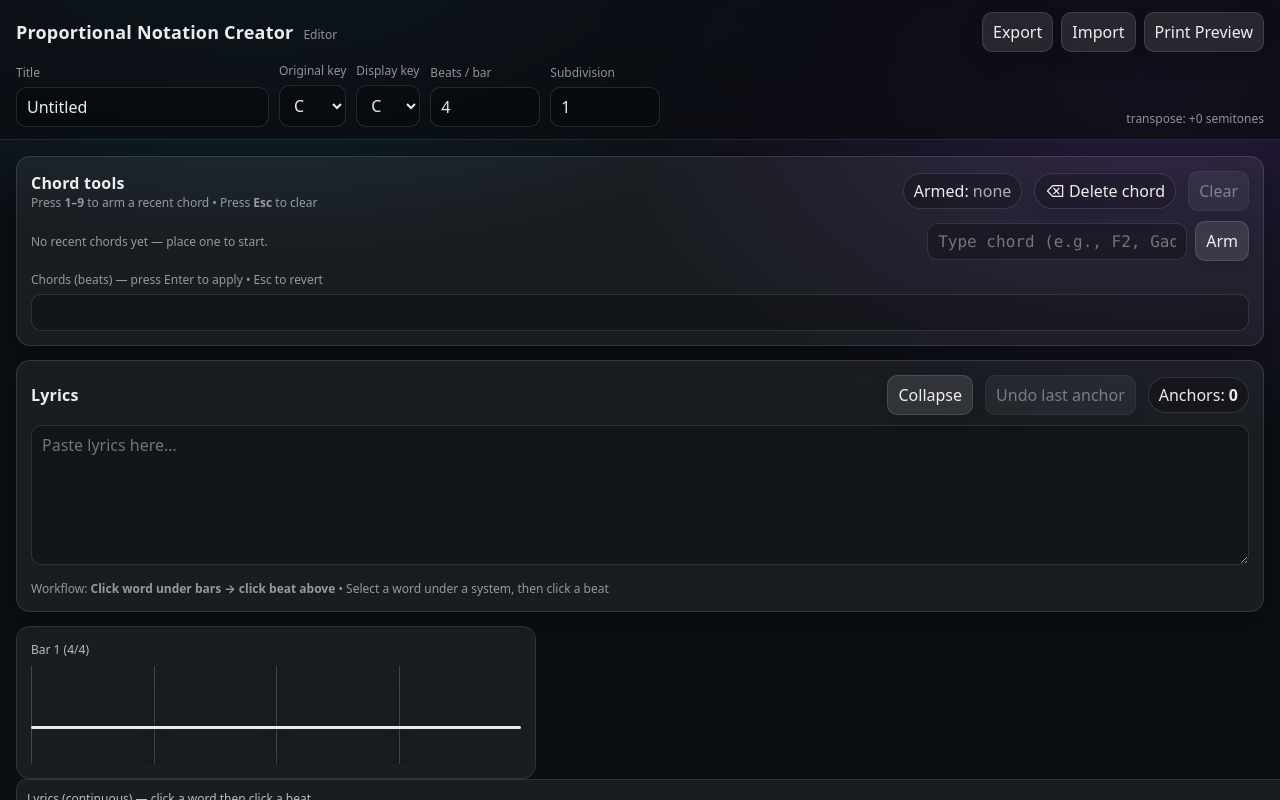
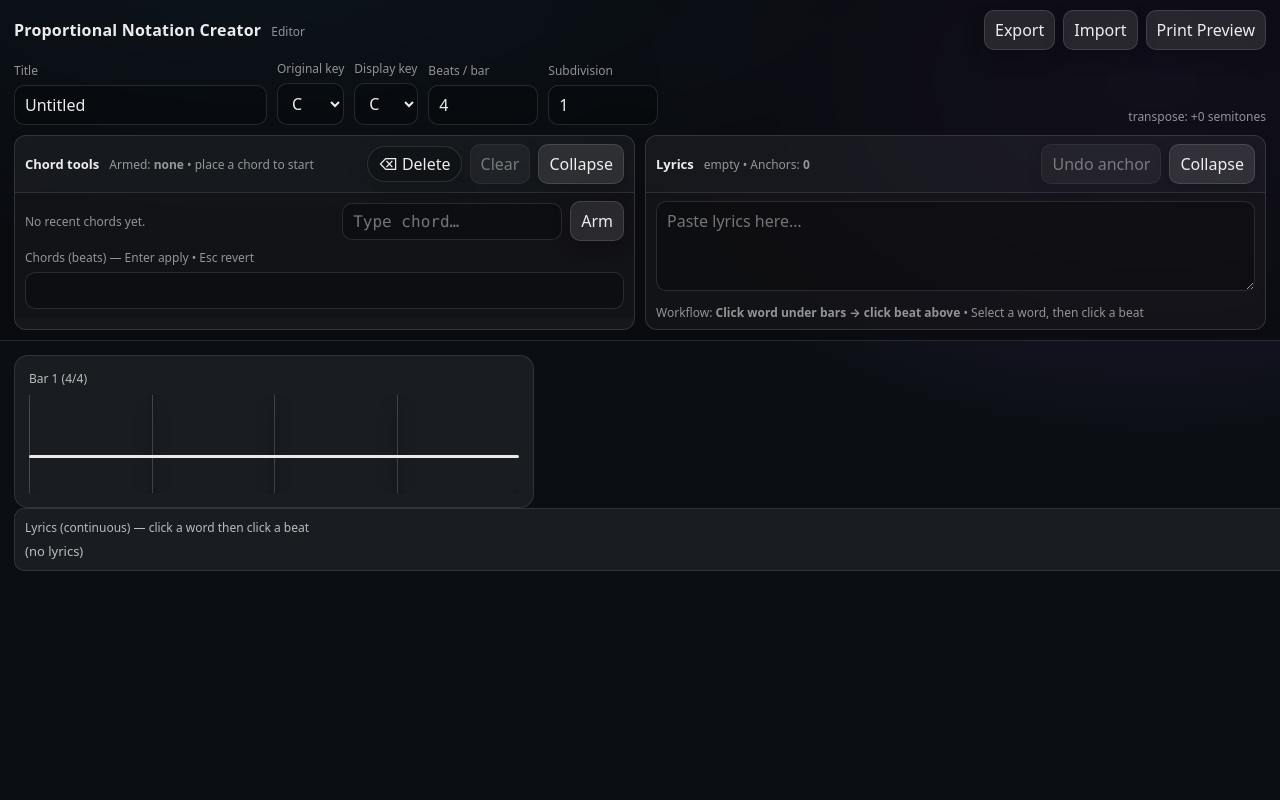
Before and after one commit to MattyPumba/proportional-notation-creator, a Next.js app: page / in a window 1280 px wide. Built offline with nearby package versions, Linux system fonts and the light colour scheme.

Commit message:
ui: pin collapsible chord tools and lyrics dock under sticky settings bar

```diff
--- a/src/app/globals.css
+++ b/src/app/globals.css
@@ -99,14 +99,14 @@ button:disabled {
 .topBar {
   position: sticky;
   top: 0;
-  z-index: 50;
-  background: rgba(10, 12, 16, 0.72);
+  z-index: 60;
+  background: rgba(10, 12, 16, 0.74);
   backdrop-filter: blur(10px);
   border-bottom: 1px solid var(--border);
 }
 
 .topBarInner {
-  padding: 12px 16px;
+  padding: 10px 14px;
   display: flex;
   flex-direction: column;
   gap: 10px;
@@ -126,7 +126,7 @@ button:disabled {
 }
 
 .brand h1 {
-  font-size: 18px;
+  font-size: 16px;
   margin: 0;
   font-weight: 800;
   letter-spacing: 0.2px;
@@ -174,7 +174,7 @@ button:disabled {
 .content {
   flex: 1;
   overflow: auto;
-  padding: 16px;
+  padding: 14px;
 }
 
 .card {
@@ -225,3 +225,72 @@ button:disabled {
   font-size: 12px;
   color: var(--muted-2);
 }
+
+/* Dock: chord tools + lyrics (fixed under settings, not in scroll) */
+.dockRow {
+  display: grid;
+  grid-template-columns: 1fr 1fr;
+  gap: 10px;
+}
+
+@media (max-width: 1100px) {
+  .dockRow {
+    grid-template-columns: 1fr;
+  }
+}
+
+.dockPanel {
+  background: rgba(255, 255, 255, 0.05);
+  border: 1px solid var(--border);
+  border-radius: 12px;
+  overflow: hidden;
+}
+
+.dockHeader {
+  display: flex;
+  align-items: center;
+  justify-content: space-between;
+  gap: 10px;
+  padding: 8px 10px;
+}
+
+.dockHeaderLeft {
+  display: flex;
+  align-items: baseline;
+  gap: 10px;
+  min-width: 0;
+}
+
+.dockTitle {
+  font-weight: 800;
+  font-size: 13px;
+}
+
+.dockMeta {
+  font-size: 12px;
+  color: var(--muted-2);
+  white-space: nowrap;
+  overflow: hidden;
+  text-overflow: ellipsis;
+}
+
+.dockHeaderRight {
+  display: flex;
+  gap: 8px;
+  align-items: center;
+  flex-wrap: wrap;
+}
+
+.dockBody {
+  padding: 10px;
+  border-top: 1px solid var(--border);
+  background: rgba(0, 0, 0, 0.18);
+}
+
+.dockBodyTight {
+  padding: 8px 10px;
+}
+
+.monoInput {
+  font-family: ui-monospace, SFMono-Regular, Menlo, Monaco, Consolas, monospace;
+}
--- a/src/app/page.tsx
+++ b/src/app/page.tsx
@@ -10,7 +10,6 @@ import { LeadSheetGrid } from "@/components/LeadSheetGrid";
 
 const KEYS = ["C","G","D","A","E","B","F#","C#","F","Bb","Eb","Ab","Db","Gb","Cb"];
 const STORAGE_KEY = "pnc_doc_v1";
-
 const DELETE_TOOL = "__DELETE__";
 
 function newDoc(): LeadSheetDoc {
@@ -21,9 +20,7 @@ function newDoc(): LeadSheetDoc {
     displayKey: "C",
     timeSignature: { beatsPerBar: 4, beatUnit: 4 },
     subdivision: 1,
-    sections: [
-      { id: "section-1", name: "Verse 1", lyrics: "", chords: [], anchors: [] },
-    ],
+    sections: [{ id: "section-1", name: "Verse 1", lyrics: "", chords: [], anchors: [] }],
     updatedAt: "",
   };
 }
@@ -34,13 +31,6 @@ function isTypingTarget(el: EventTarget | null) {
   return tag === "INPUT" || tag === "TEXTAREA" || el.isContentEditable;
 }
 
-/**
- * Convert chord events back to a compact "SYMBOL:beats ..." string.
- *
- * - Beats are derived from cell deltas / subdivision.
- * - FINAL chord extends to END OF BAR.
- * - If the first chord starts after cell 0, prepend X:<beats>.
- */
 function chordsToBeatString(chords: ChordEvent[], subdivision: number, beatsPerBar: number) {
   if (!chords.length) return "";
 
@@ -50,15 +40,11 @@ function chordsToBeatString(chords: ChordEvent[], subdivision: number, beatsPerB
 
   const sorted = [...chords].sort((a, b) => a.cell - b.cell);
 
-  // Group chords that share the same cell; keep last one
   const uniqByCell: ChordEvent[] = [];
   for (const c of sorted) {
     const prev = uniqByCell[uniqByCell.length - 1];
-    if (prev && prev.cell === c.cell) {
-      uniqByCell[uniqByCell.length - 1] = c;
-    } else {
-      uniqByCell.push(c);
-    }
+    if (prev && prev.cell === c.cell) uniqByCell[uniqByCell.length - 1] = c;
+    else uniqByCell.push(c);
   }
 
   const parts: string[] = [];
@@ -75,9 +61,8 @@ function chordsToBeatString(chords: ChordEvent[], subdivision: number, beatsPerB
 
     let cellDelta: number;
 
-    if (next) {
-      cellDelta = Math.max(0, next.cell - cur.cell);
-    } else {
+    if (next) cellDelta = Math.max(0, next.cell - cur.cell);
+    else {
       const cellInBar = ((cur.cell % barCells) + barCells) % barCells;
       cellDelta = Math.max(0, barCells - cellInBar);
     }
@@ -94,16 +79,15 @@ export default function Home() {
   const [lastLoaded, setLastLoaded] = useState<string>("");
   const [selectedCharIndex, setSelectedCharIndex] = useState<number | null>(null);
 
-  // Chord hotbar state
-  const [armedChord, setArmedChord] = useState<string | null>(null); // DISPLAY symbol OR DELETE_TOOL
-  const [recentChords, setRecentChords] = useState<string[]>([]); // DISPLAY symbols, max 9
+  // Chord tools state
+  const [armedChord, setArmedChord] = useState<string | null>(null);
+  const [recentChords, setRecentChords] = useState<string[]>([]);
   const [chordQuickInput, setChordQuickInput] = useState<string>("");
-
-  // Draft string for the chord input; source of truth is still section.chords
   const [chordDraft, setChordDraft] = useState<string>("");
 
-  // Lyrics collapse
-  const [lyricsOpen, setLyricsOpen] = useState<boolean>(true);
+  // Dock collapse state
+  const [chordToolsOpen, setChordToolsOpen] = useState(true);
+  const [lyricsOpen, setLyricsOpen] = useState(true);
 
   const fileRef = useRef<HTMLInputElement>(null);
 
@@ -116,10 +100,6 @@ export default function Home() {
     } catch {
       // ignore
     }
-  }, []);
-
-  useEffect(() => {
-    setDoc((d) => ({ ...d, updatedAt: new Date().toISOString() }));
   }, []);
 
   useEffect(() => {
@@ -153,17 +133,12 @@ export default function Home() {
   }, [section.chords, doc.subdivision, doc.timeSignature.beatsPerBar]);
 
   useEffect(() => {
-    setChordDraft((prev) => {
-      if (!prev) return chordStringFromDoc;
-      if (prev === chordStringFromDoc) return prev;
-      return prev;
-    });
+    setChordDraft((prev) => (prev ? prev : chordStringFromDoc));
   }, [chordStringFromDoc]);
 
   useEffect(() => {
     setRecentChords((prev) => {
       if (prev.length) return prev;
-
       const uniq: string[] = [];
       for (const c of displayChords) {
         const s = (c.symbol || "").trim();
@@ -178,10 +153,7 @@ export default function Home() {
   function bumpRecent(displaySymbol: string) {
     const sym = displaySymbol.trim();
     if (!sym) return;
-    setRecentChords((prev) => {
-      const next = [sym, ...prev.filter((x) => x !== sym)];
-      return next.slice(0, 9);
-    });
+    setRecentChords((prev) => [sym, ...prev.filter((x) => x !== sym)].slice(0, 9));
   }
 
   // Keyboard: 1-9 selects chord; Esc clears chord mode
@@ -225,12 +197,7 @@ export default function Home() {
     const clamped = Math.max(0, Math.min(charIndex, section.lyrics.length));
     const filtered = section.anchors.filter((a) => a.charIndex !== clamped);
 
-    const nextAnchor: LyricAnchor = {
-      id: crypto.randomUUID(),
-      charIndex: clamped,
-      cell,
-    };
-
+    const nextAnchor: LyricAnchor = { id: crypto.randomUUID(), charIndex: clamped, cell };
     const nextAnchors = [...filtered, nextAnchor].sort((a, b) => a.cell - b.cell);
 
     setDoc({
@@ -242,29 +209,20 @@ export default function Home() {
 
   function undoLastAnchor() {
     if (!section.anchors.length) return;
-    const nextAnchors = section.anchors.slice(0, -1);
     setDoc({
       ...doc,
-      sections: [{ ...section, anchors: nextAnchors }],
+      sections: [{ ...section, anchors: section.anchors.slice(0, -1) }],
       updatedAt: new Date().toISOString(),
     });
   }
 
   function placeChordAtCell(displaySymbol: string, cell: number) {
-    // Store chords in ORIGINAL key space
     const storageSymbol =
-      delta === 0
-        ? displaySymbol
-        : transposeChordSymbol(displaySymbol, -delta, originalAccStyle);
+      delta === 0 ? displaySymbol : transposeChordSymbol(displaySymbol, -delta, originalAccStyle);
 
     const filtered = section.chords.filter((c) => c.cell !== cell);
 
-    const next: ChordEvent = {
-      id: crypto.randomUUID(),
-      cell,
-      symbol: storageSymbol,
-    };
-
+    const next: ChordEvent = { id: crypto.randomUUID(), cell, symbol: storageSymbol };
     const nextChords = [...filtered, next].sort((a, b) => a.cell - b.cell);
 
     setDoc({
@@ -289,19 +247,16 @@ export default function Home() {
   }
 
   function onBeatClick(cell: number) {
-    // Delete tool mode
     if (armedChord === DELETE_TOOL) {
       removeChordAtCell(cell);
       return;
     }
 
-    // Place chord mode
     if (armedChord) {
       placeChordAtCell(armedChord, cell);
       return;
     }
 
-    // Anchor mode
     if (selectedCharIndex === null) return;
     addAnchor(selectedCharIndex, cell);
     setSelectedCharIndex(null);
@@ -317,22 +272,23 @@ export default function Home() {
 
   function applyChordDraft() {
     const chords = parseChordInput(chordDraft, doc.subdivision);
-
     setDoc({
       ...doc,
       sections: [{ ...section, chords }],
       updatedAt: new Date().toISOString(),
     });
-
     setChordDraft(chordsToBeatString(chords, doc.subdivision, doc.timeSignature.beatsPerBar));
   }
 
   const armedLabel =
-    armedChord === DELETE_TOOL ? "Delete chord" : armedChord ? `Chord: ${armedChord}` : null;
+    armedChord === DELETE_TOOL ? "Delete chord" : armedChord ? `Chord: ${armedChord}` : "none";
+
+  const lyricsSummary = section.lyrics
+    ? `${section.lyrics.split("\n").length} line(s)`
+    : "empty";
 
   return (
     <div className="appShell">
-      {/* Sticky top settings bar */}
       <header className="topBar">
         <div className="topBarInner">
           <div className="topRow">
@@ -388,7 +344,9 @@ export default function Home() {
                   setDoc({ ...doc, originalKey: e.target.value, updatedAt: new Date().toISOString() })
                 }
               >
-                {KEYS.map((k) => <option key={k} value={k}>{k}</option>)}
+                {KEYS.map((k) => (
+                  <option key={k} value={k}>{k}</option>
+                ))}
               </select>
             </div>
 
@@ -400,7 +358,9 @@ export default function Home() {
                   setDoc({ ...doc, displayKey: e.target.value, updatedAt: new Date().toISOString() })
                 }
               >
-                {KEYS.map((k) => <option key={k} value={k}>{k}</option>)}
+                {KEYS.map((k) => (
+                  <option key={k} value={k}>{k}</option>
+                ))}
               </select>
             </div>
 
@@ -448,28 +408,20 @@ export default function Home() {
               {lastLoaded ? <> • loaded: <strong>{lastLoaded}</strong></> : null}
             </div>
           </div>
-        </div>
-      </header>
 
-      {/* Scrollable editor pane */}
-      <div className="content">
-        {/* Chord hotbar */}
-        <div className="card" style={{ marginBottom: 14 }}>
-          <div className="cardHeader">
-            <div>
-              <div className="cardTitle">Chord tools</div>
-              <div className="kbdHint">
-                Press <strong>1–9</strong> to arm a recent chord • Press <strong>Esc</strong> to clear
+          {/* Dock (pinned under settings) */}
+          <div className="dockRow">
+            {/* Chord tools */}
+            <div className="dockPanel">
+              <div className="dockHeader">
+                <div className="dockHeaderLeft">
+                  <div className="dockTitle">Chord tools</div>
+                  <div className="dockMeta">
+                    Armed: <strong>{armedLabel}</strong> • {recentChords.length ? "1–9 to arm" : "place a chord to start"}
                   </div>
                 </div>
 
-            <div className="row">
-              {armedLabel ? (
-                <span className="chip chipActive">Armed: <strong>{armedLabel}</strong></span>
-              ) : (
-                <span className="chip">Armed: <span style={{ opacity: 0.7 }}>none</span></span>
-              )}
-
+                <div className="dockHeaderRight">
                   <button
                     type="button"
                     onClick={() => setArmedChord(DELETE_TOOL)}
@@ -477,17 +429,22 @@ export default function Home() {
                     style={{ cursor: "pointer" }}
                     title="Click a beat to remove a chord"
                   >
-                ⌫ Delete chord
+                    ⌫ Delete
                   </button>
 
                   <button type="button" onClick={() => setArmedChord(null)} disabled={!armedChord}>
                     Clear
                   </button>
+
+                  <button type="button" onClick={() => setChordToolsOpen((v) => !v)}>
+                    {chordToolsOpen ? "Collapse" : "Expand"}
+                  </button>
                 </div>
               </div>
 
-          <div className="row" style={{ marginBottom: 10 }}>
-            <div className="row" style={{ gap: 8 }}>
+              {chordToolsOpen ? (
+                <div className="dockBody dockBodyTight">
+                  <div className="row" style={{ gap: 8, marginBottom: 8 }}>
                     {recentChords.length ? (
                       recentChords.map((sym, i) => {
                         const active = sym === armedChord;
@@ -498,6 +455,7 @@ export default function Home() {
                             onClick={() => setArmedChord(sym)}
                             title={`Press ${i + 1} to select`}
                             className={active ? "chip chipActive" : "chip"}
+                            style={{ padding: "6px 10px" }}
                           >
                             <span style={{ opacity: 0.7, marginRight: 6 }}>{i + 1}</span>
                             {sym}
@@ -505,13 +463,11 @@ export default function Home() {
                         );
                       })
                     ) : (
-                <span className="muted">No recent chords yet — place one to start.</span>
+                      <span className="muted">No recent chords yet.</span>
                     )}
-            </div>
 
                     <div className="spacer" />
 
-            <div className="row" style={{ gap: 8 }}>
                     <input
                       value={chordQuickInput}
                       onChange={(e) => setChordQuickInput(e.target.value)}
@@ -522,81 +478,85 @@ export default function Home() {
                           setArmedChord(null);
                         }
                       }}
-                placeholder="Type chord (e.g., F2, Gadd4)…"
-                style={{ width: 260, fontFamily: "ui-monospace, SFMono-Regular, Menlo, Monaco, Consolas, monospace" }}
+                      placeholder="Type chord…"
+                      className="monoInput"
+                      style={{ width: 220 }}
                     />
-              <button type="button" onClick={armChordFromInput}>Arm</button>
-            </div>
+                    <button type="button" onClick={armChordFromInput}>
+                      Arm
+                    </button>
                   </div>
 
                   <div className="field">
-            <div className="fieldLabel">Chords (beats) — press Enter to apply • Esc to revert</div>
+                    <div className="fieldLabel">
+                      Chords (beats) — Enter apply • Esc revert
+                    </div>
                     <input
                       value={chordDraft}
                       onChange={(e) => setChordDraft(e.target.value)}
-              onFocus={() => setChordDraft((prev) => (prev ? prev : chordStringFromDoc))}
-              onBlur={() => {
-                setChordDraft((prev) => (prev === chordStringFromDoc ? chordStringFromDoc : prev));
-              }}
                       onKeyDown={(e) => {
                         if (e.key === "Enter") applyChordDraft();
                         if (e.key === "Escape") setChordDraft(chordStringFromDoc);
                       }}
-              style={{
-                fontFamily: "ui-monospace, SFMono-Regular, Menlo, Monaco, Consolas, monospace",
-                width: "100%",
-              }}
+                      className="monoInput"
+                      style={{ width: "100%" }}
                     />
                   </div>
                 </div>
+              ) : null}
+            </div>
 
             {/* Lyrics */}
-        <div className="card" style={{ marginBottom: 14 }}>
-          <div className="cardHeader">
-            <div className="cardTitle">Lyrics</div>
-            <div className="row">
+            <div className="dockPanel">
+              <div className="dockHeader">
+                <div className="dockHeaderLeft">
+                  <div className="dockTitle">Lyrics</div>
+                  <div className="dockMeta">
+                    {lyricsSummary} • Anchors: <strong>{section.anchors.length}</strong>
+                  </div>
+                </div>
+
+                <div className="dockHeaderRight">
+                  <button type="button" onClick={undoLastAnchor} disabled={!section.anchors.length}>
+                    Undo anchor
+                  </button>
+
                   <button type="button" onClick={() => setLyricsOpen((v) => !v)}>
                     {lyricsOpen ? "Collapse" : "Expand"}
                   </button>
-
-              <button type="button" onClick={undoLastAnchor} disabled={!section.anchors.length}>
-                Undo last anchor
-              </button>
-
-              <span className="chip">
-                Anchors: <strong>{section.anchors.length}</strong>
-              </span>
                 </div>
               </div>
 
               {lyricsOpen ? (
+                <div className="dockBody dockBodyTight">
                   <textarea
                     value={section.lyrics}
                     onChange={(e) => setLyrics(e.target.value)}
                     placeholder="Paste lyrics here…"
-              style={{ width: "100%", minHeight: 140 }}
+                    style={{ width: "100%", minHeight: 90, maxHeight: 140 }}
                   />
-          ) : (
-            <div className="muted">
-              Lyrics hidden • {section.lyrics ? `${section.lyrics.split("\n").length} line(s)` : "empty"}
-            </div>
-          )}
 
-          <div className="muted" style={{ marginTop: 10 }}>
+                  <div className="muted" style={{ marginTop: 8 }}>
                     Workflow: <strong>Click word under bars → click beat above</strong>
                     {armedChord === DELETE_TOOL ? (
-              <> • Delete mode: <strong>click a beat to remove the chord</strong></>
+                      <> • Delete: <strong>click beat to remove chord</strong></>
                     ) : armedChord ? (
-              <> • Chord mode: <strong>{armedChord}</strong> armed</>
+                      <> • Chord: <strong>{armedChord}</strong> armed</>
                     ) : selectedCharIndex !== null ? (
                       <> • Word selected — now click a beat</>
                     ) : (
-              <> • Select a word under a system, then click a beat</>
+                      <> • Select a word, then click a beat</>
                     )}
                   </div>
                 </div>
+              ) : null}
+            </div>
+          </div>
+        </div>
+      </header>
 
-        {/* Main editor grid (this is now the "main" scroll content) */}
+      {/* ONLY the grid scrolls now */}
+      <div className="content">
         <LeadSheetGrid
           mode="editor"
           chords={displayChords}
```
Lines whose indentation alone changed are shown as unchanged.
